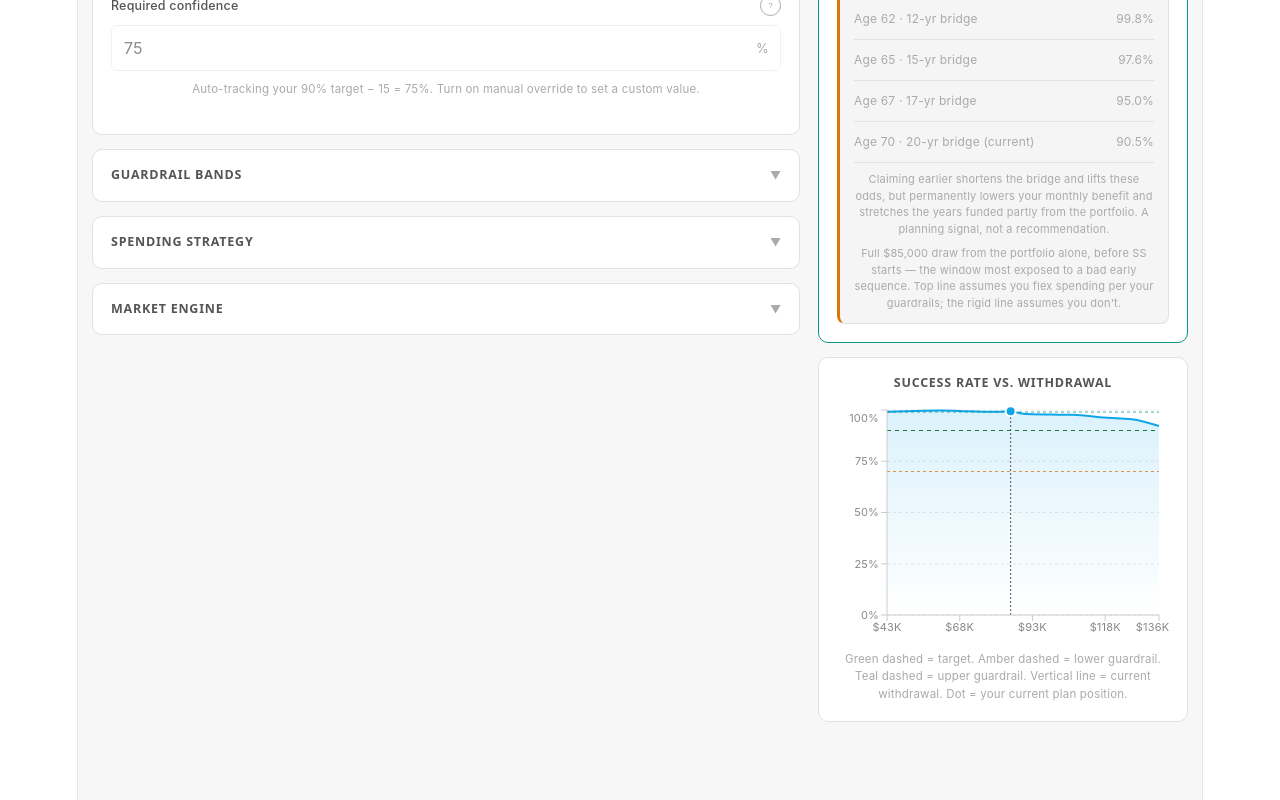
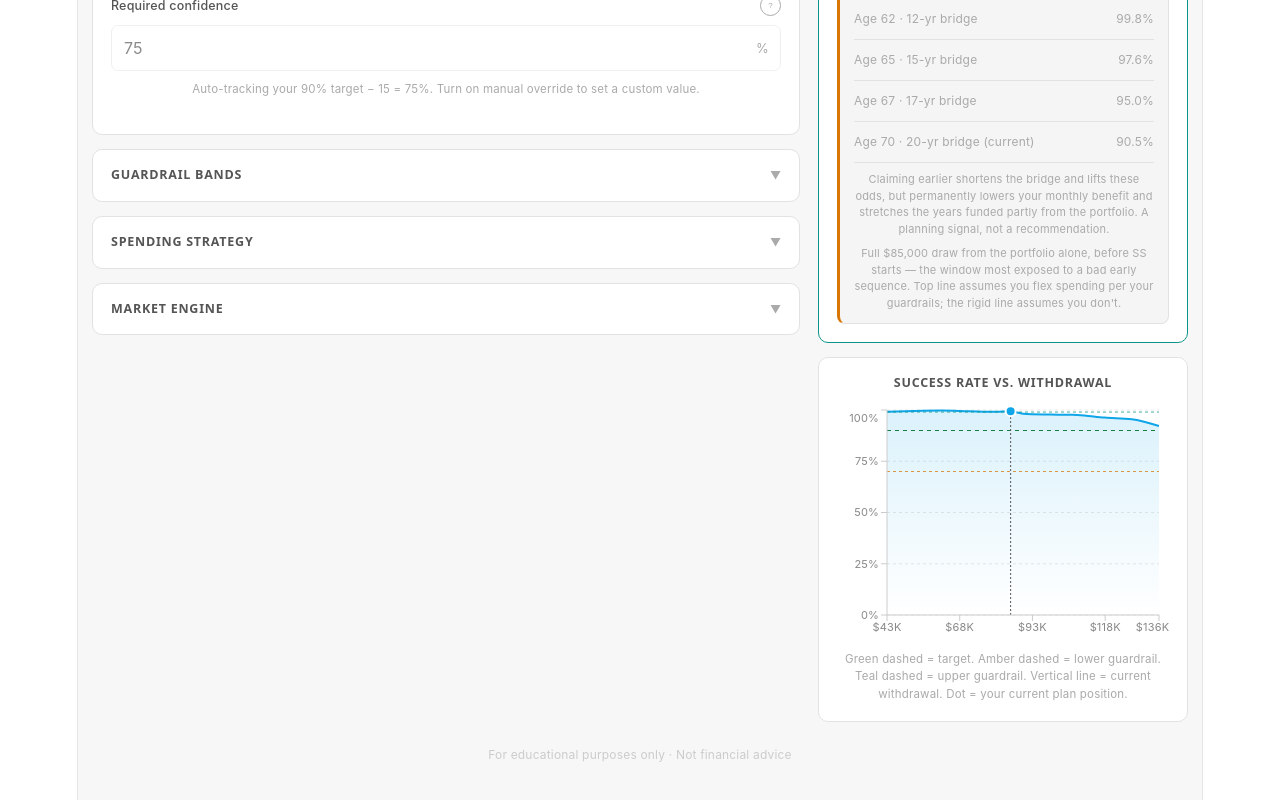
Before and after one commit to gregdillon/gaurdrails_calcuator, a React (Vite) app: page / in a window 1280 px wide. Shown: the part 1080-1880 px from the top of the page. Built offline with nearby package versions, Linux system fonts and the light colour scheme.

Commit message:
Adding warning

```diff
--- a/src/ProbabilityGuardrailsCalculator.tsx
+++ b/src/ProbabilityGuardrailsCalculator.tsx
@@ -1672,6 +1672,8 @@ export default function ProbabilityGuardrailsCalculator({ onRegisterDataGetter }
           </div>
 
         </div>
+
+        <p style={{ fontSize: 12, color: "#ccc", textAlign: "center", marginTop: 20 }}>For educational purposes only · Not financial advice</p>
       </div>
     </div>
   );
```
